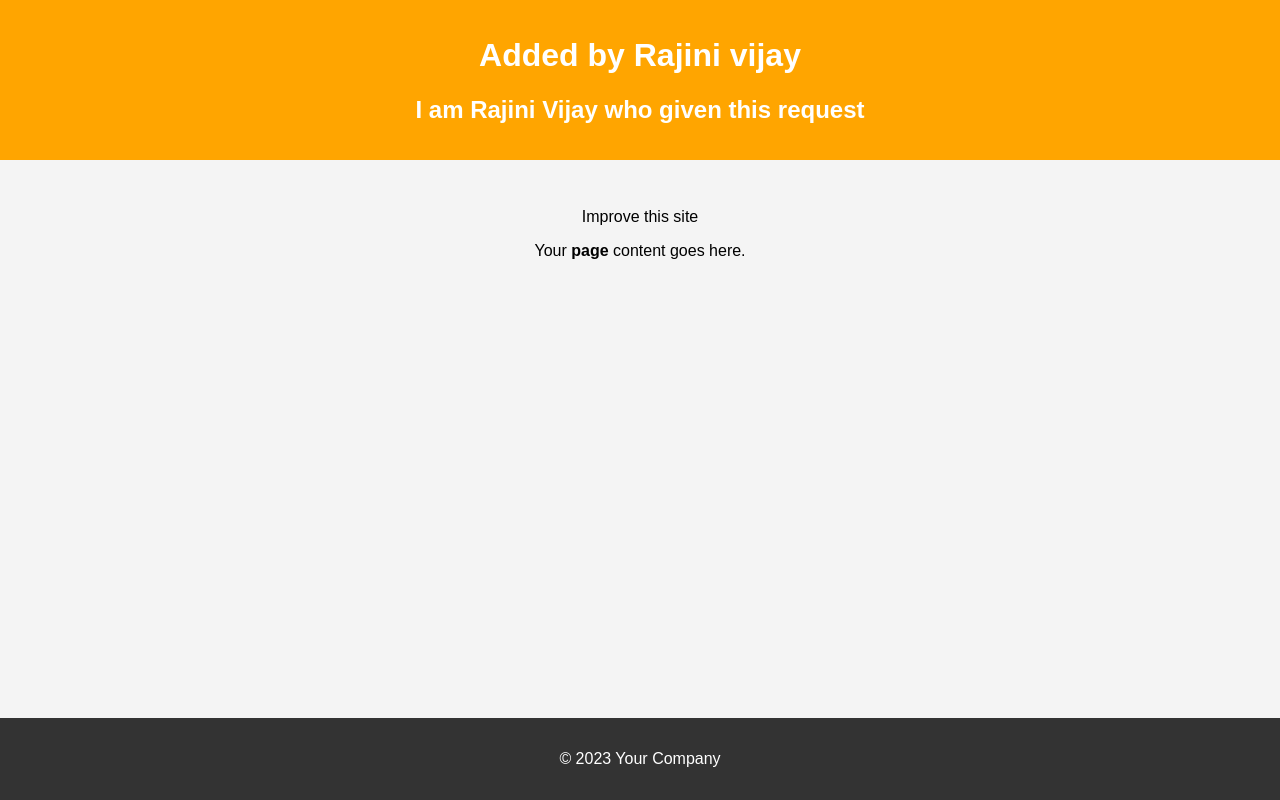
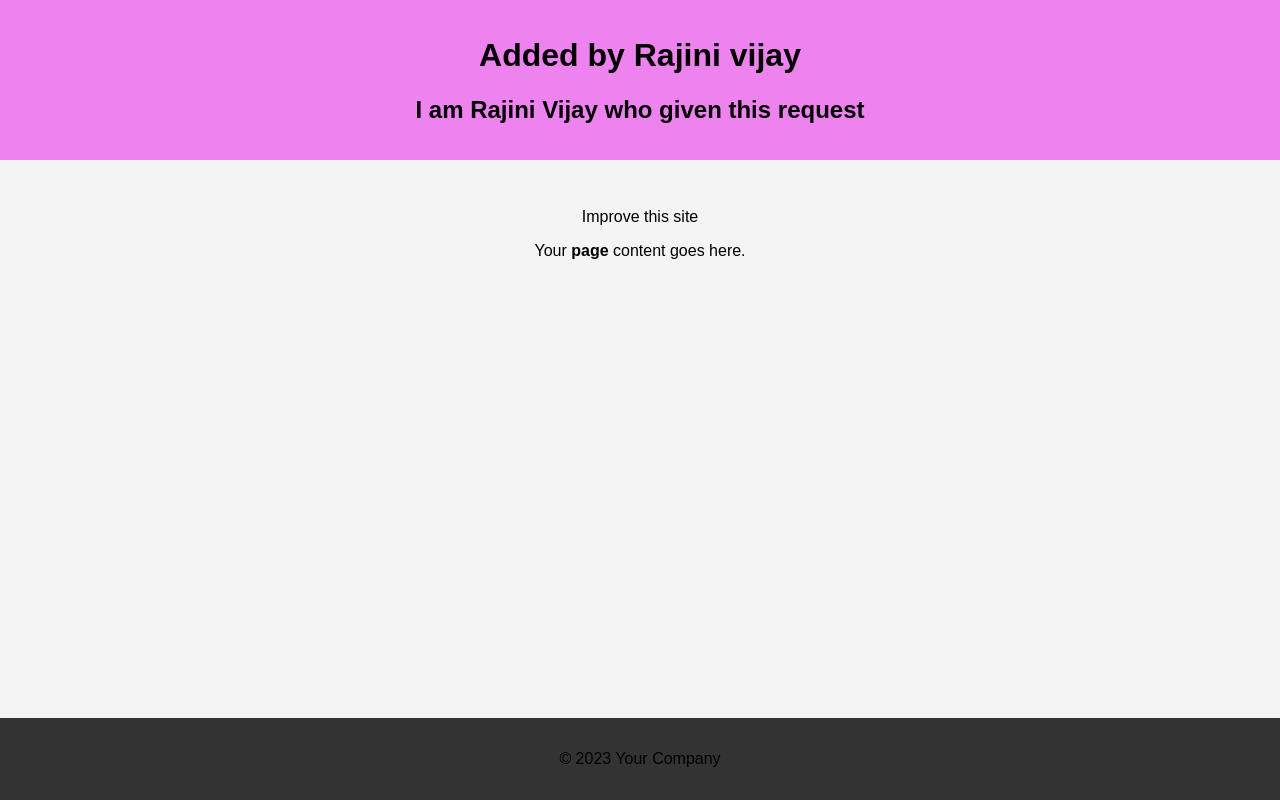
Before and after one commit to vijayannamalai1/myfirstrepo, a plain HTML site: page index.html in a window 1280 px wide. Drawn offline with Linux system fonts and the light colour scheme.

Commit message:
color changes

```diff
--- a/index.html
+++ b/index.html
@@ -17,8 +17,8 @@
         }
 
         header {
-            background-color: orange;
-            color: #fff;
+            background-color: violet;
+            color: black;
             padding: 1em;
             text-align: center;
             width: 100%;
@@ -32,7 +32,7 @@
 
         footer {
             background-color: #333;
-            color: #fff;
+            color: black;
             padding: 1em;
             width: 100%;
             text-align: center;
```
